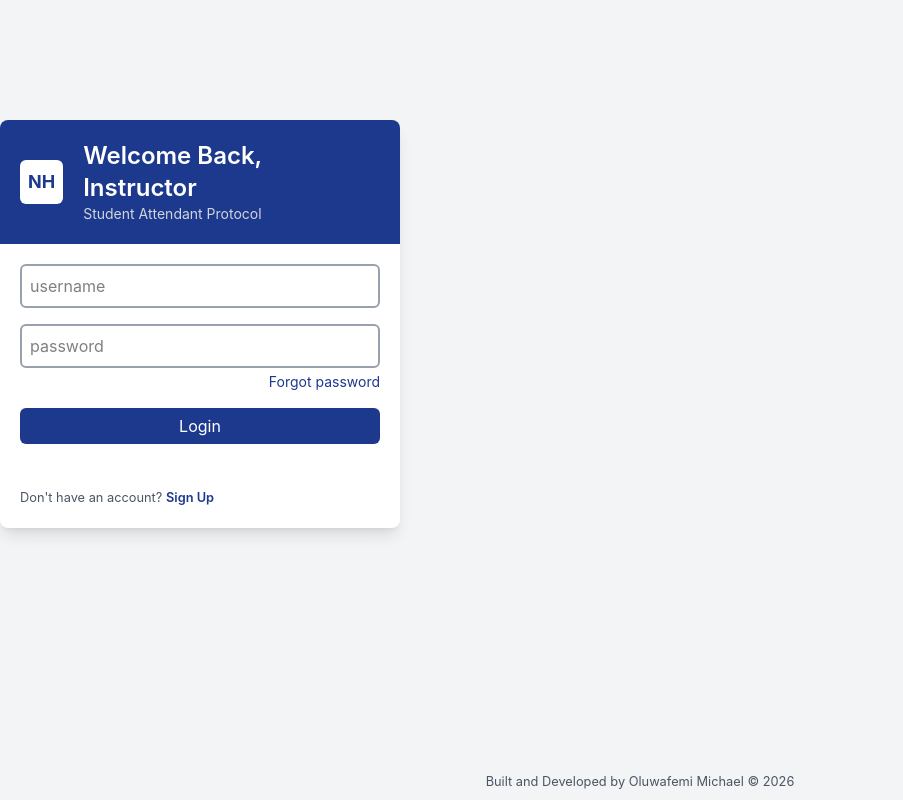
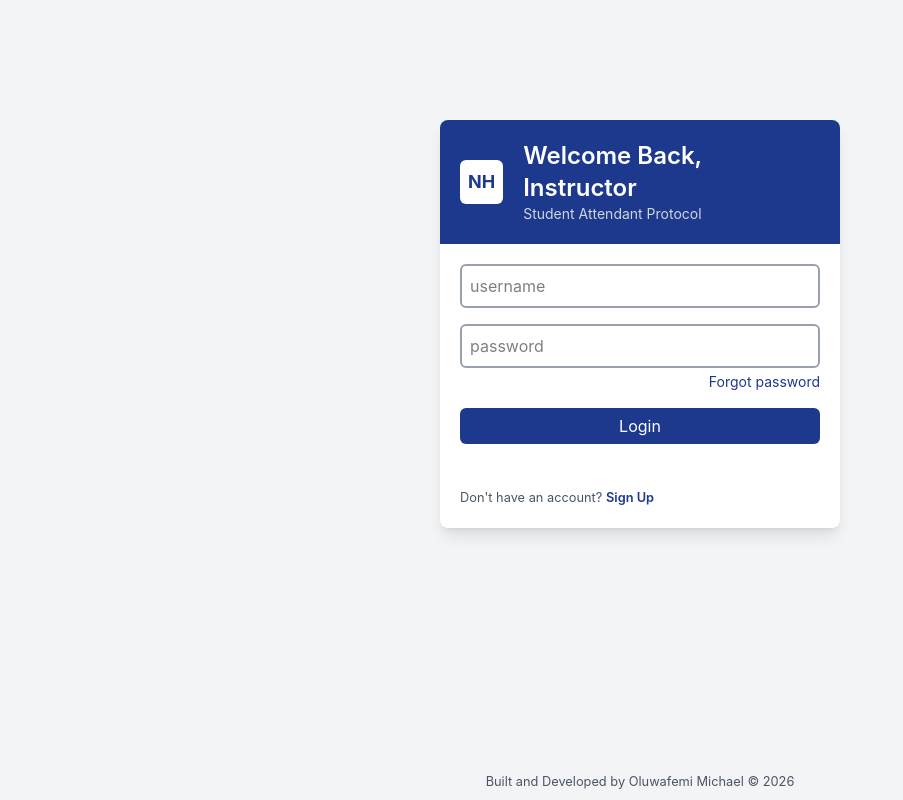
Before and after one commit to Oluwafemimicheal/Student-Attendent, a React (Vite) app: page / in a window 1280 px wide. Shown: the whole page, without its empty margins (0-903 px from the left). Built offline with nearby package versions, Linux system fonts and the light colour scheme.

Commit message:
Initial commit

```diff
--- a/src/components/auth/Login.jsx
+++ b/src/components/auth/Login.jsx
@@ -42,7 +42,7 @@ const Login = ({action}) => {
   };
 
   return (
-    <div className='bg-white rounded-lg shadow-lg overflow-hidden lg:w-100'>
+    <div className='bg-white rounded-lg shadow-lg overflow-hidden lg:w-100 mx-auto'>
       <div className='bg-blue-900 p-5 flex items-center gap-5'>
         <div className='bg-white p-2 rounded-md'>
           <h1 className='text-blue-900 font-bold text-lg'>NH</h1>
--- a/src/components/auth/SignUp.jsx
+++ b/src/components/auth/SignUp.jsx
@@ -44,7 +44,7 @@ const SignUp = ({ action }) => {
   };
 
   return (
-    <div className='bg-white rounded-lg shadow-lg overflow-hidden lg:w-100'>
+    <div className='bg-white rounded-lg shadow-lg overflow-hidden lg:w-100 mx-auto'>
       <div className='bg-blue-900 p-5 flex items-center gap-5'>
         <div className='bg-white p-2 rounded-md'>
           <h1 className='text-blue-900 font-bold text-lg'>NH</h1>
```
